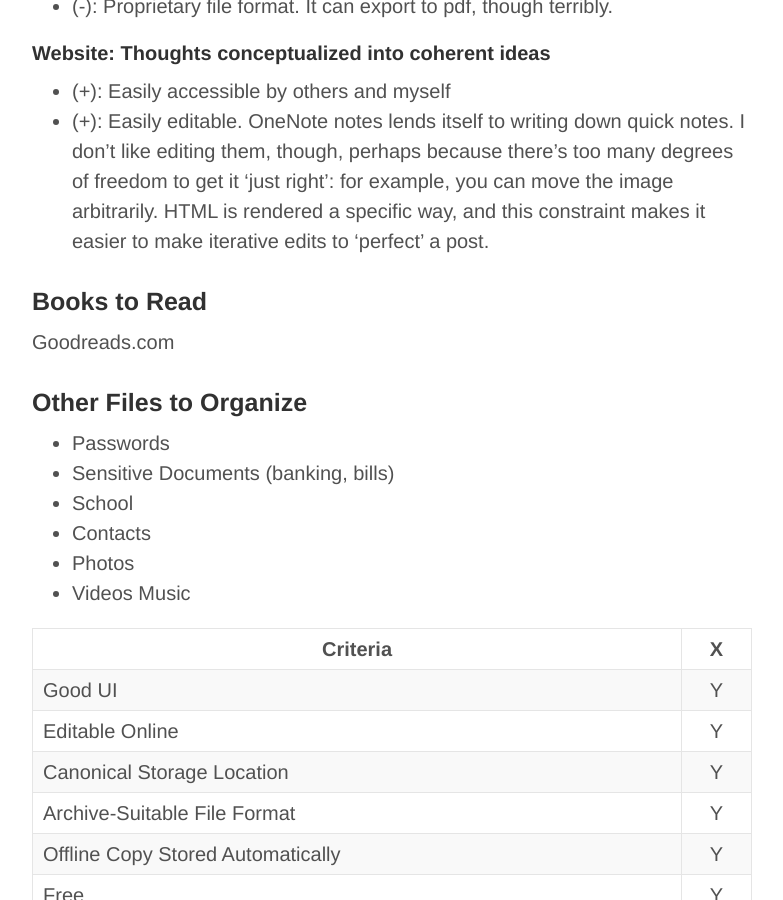
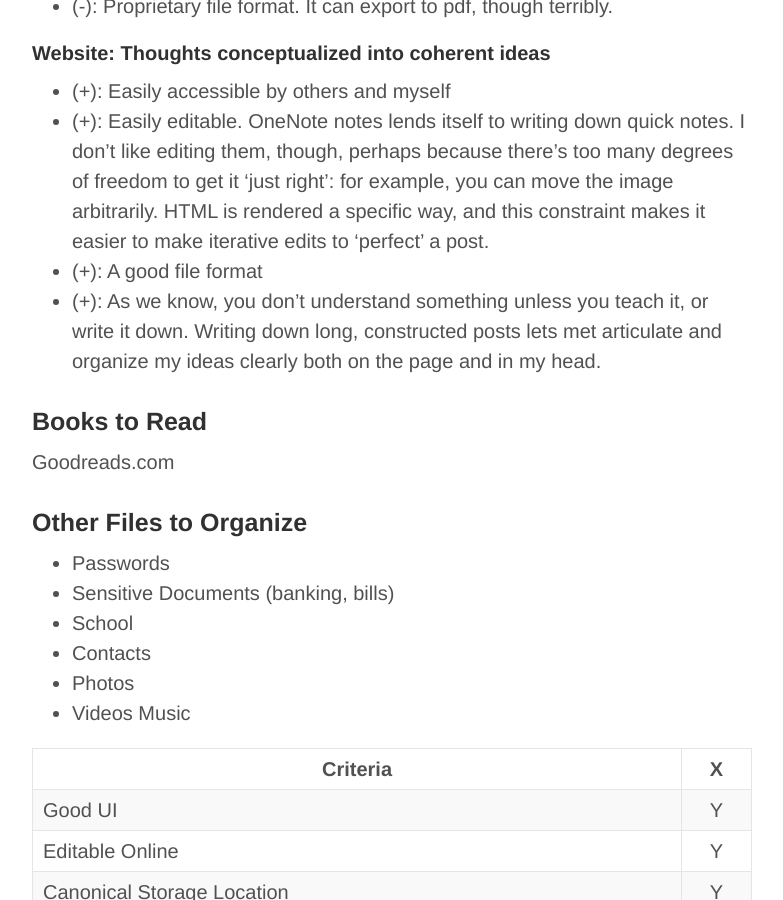
Before and after one commit to victorgan/victorgan.github.io, a Jekyll site: the page built from _posts/2014-09-15-organizing-files.md, in a window 1280 px wide and 900 px high, scrolled down 1702 px. Shown: the whole window, without its empty margins (248-1031 px from the left). Built offline with Jekyll 4.4.1, drawn with Linux system fonts in a browser that asks for light colours; nearby versions of some CDN libraries; library files that are not in the unit come from our copies; comment, search, counter and statistics services are not loaded.

Commit message:
Update 2014-09-15-organizing-files.md

```diff
--- a/_posts/2014-09-15-organizing-files.md
+++ b/_posts/2014-09-15-organizing-files.md
@@ -62,6 +62,8 @@ Concepts Notebook: Basically a personal Wikipedia for common topics.
 
 - (+): Easily accessible by others and myself
 - (+): Easily editable. OneNote notes lends itself to writing down quick notes. I don't like editing them, though, perhaps because there's too many degrees of freedom to get it 'just right': for example, you can move the image arbitrarily. HTML is rendered a specific way, and this constraint makes it easier to make iterative edits to 'perfect' a post.
+- (+): A good file format
+- (+): As we know, you don't understand something unless you teach it, or write it down. Writing down long, constructed posts lets met articulate and organize my ideas clearly both on the page and in my head.
 
 ### Books to Read
 Goodreads.com
```
